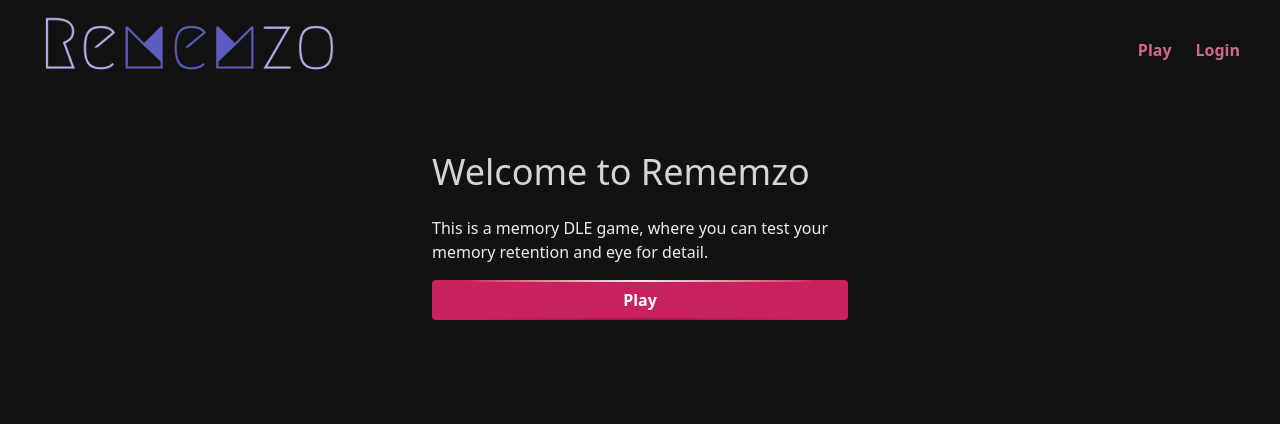
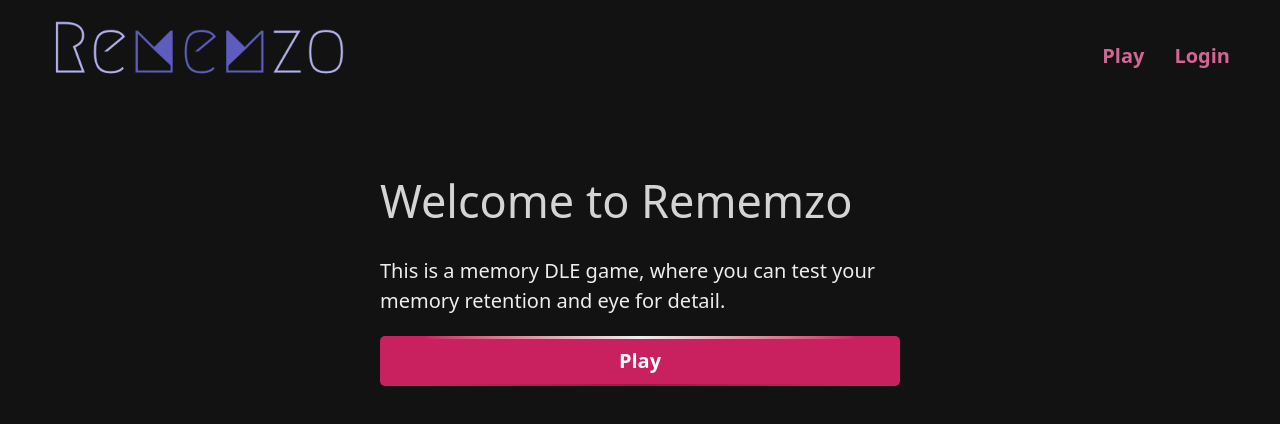
Before and after one commit to KarinaAllard/rememzo, a React (Vite) app in the folder frontend/: page / in a window 1280 px wide. Shown: the top 424 px of the page. Built offline with nearby package versions, Linux system fonts and the light colour scheme; no server answers.

Commit message:
feat: scale font size

```diff
--- a/frontend/src/index.css
+++ b/frontend/src/index.css
@@ -30,6 +30,7 @@
 
   font-family: 'Inconsolata', system-ui, Avenir, Helvetica, Arial, sans-serif;
   font-weight: 400;
+  font-size: 125%;
 
   color: var(--text);
   background-color: var(--background);
```
